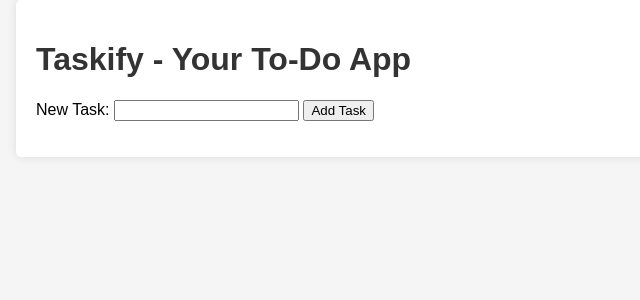
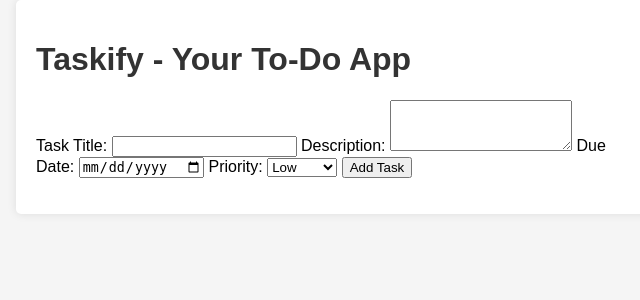
Before and after one commit to DemisoDaba/basic-todo-app, a Flask app: page / in a window 1280 px wide. Shown: the top 300 px of the page, without its empty margins (304-944 px from the left). Run offline with Flask 2, Linux system fonts and the light colour scheme.

Commit message:
Update index.html

```diff
--- a/templates/index.html
+++ b/templates/index.html
@@ -12,12 +12,30 @@
     <div class="container">
         <h1>Taskify - Your To-Do App</h1>
 
+        <!-- Form for adding new tasks -->
         <form action="#" method="post">
-            <label for="task">New Task:</label>
+            <label for="task">Task Title:</label>
             <input type="text" id="task" name="task" required>
+
+            <!-- Additional fields for task description, due date, and priority -->
+            <label for="description">Description:</label>
+            <textarea id="description" name="description" rows="3"></textarea>
+
+            <label for="due-date">Due Date:</label>
+            <input type="date" id="due-date" name="due-date">
+
+            <label for="priority">Priority:</label>
+            <select id="priority" name="priority">
+                <option value="low">Low</option>
+                <option value="medium">Medium</option>
+                <option value="high">High</option>
+            </select>
+
+            <!-- Button to submit the form -->
             <button type="submit">Add Task</button>
         </form>
 
+        <!-- Task list -->
         <ul class="task-list">
             <!-- Task items will be dynamically added here using JavaScript -->
         </ul>
```
